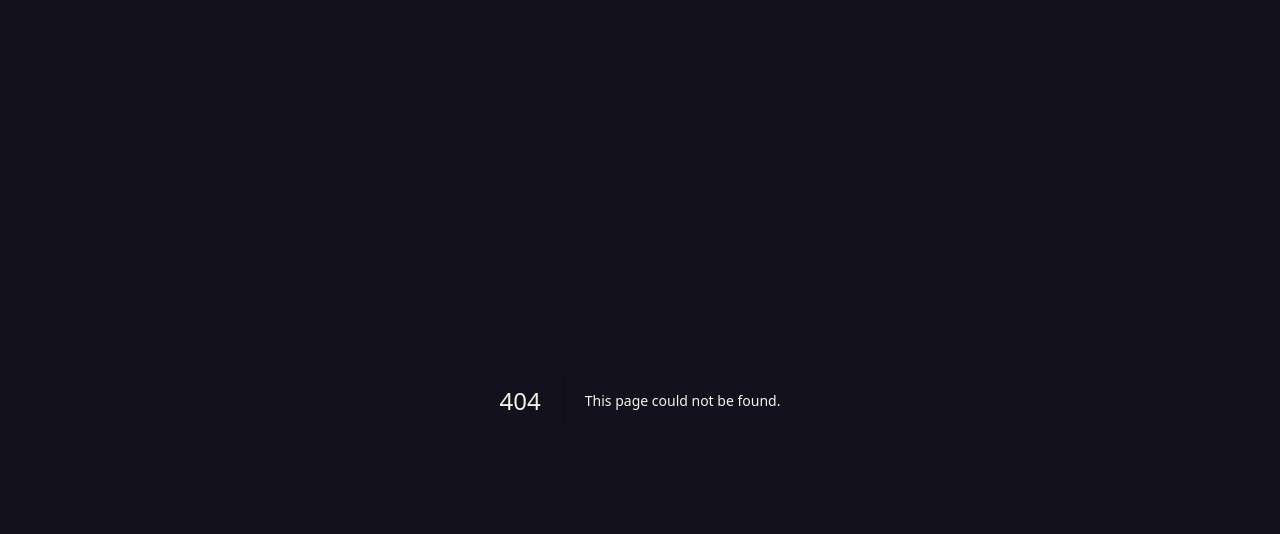
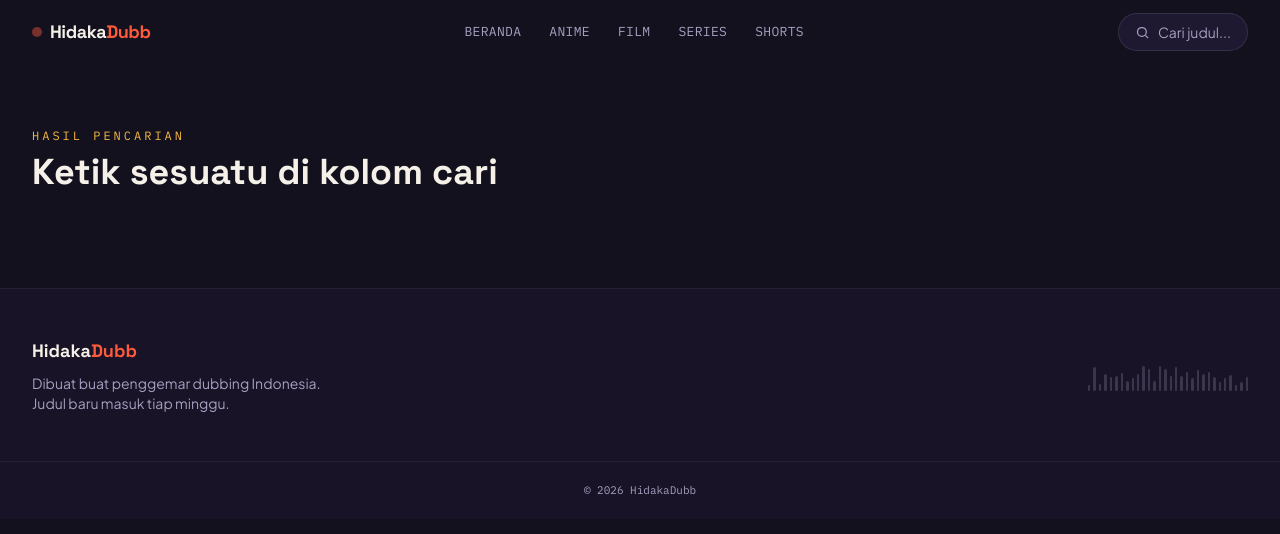
Before and after one commit to AlanAkmil/HidakaDubb, a Next.js app: page /cari in a window 1280 px wide. Before the commit this address had no page. Shown: the top 534 px of the page. Built offline with nearby package versions, Linux system fonts and the light colour scheme.

Commit message:
add app/cari/page.tsx

```diff
--- /dev/null
+++ b/app/cari/page.tsx
@@ -0,0 +1,55 @@
+import Navbar from "@/components/Navbar";
+import Footer from "@/components/Footer";
+import VideoCard from "@/components/VideoCard";
+import { search } from "@/lib/scraper";
+
+export const revalidate = 0;
+
+export default async function CariPage({
+  searchParams,
+}: {
+  searchParams: { q?: string };
+}) {
+  const q = searchParams.q?.trim() || "";
+
+  let results: Awaited<ReturnType<typeof search>>["results"] = [];
+  if (q) {
+    try {
+      const res = await search(q);
+      results = res.results;
+    } catch {
+      results = [];
+    }
+  }
+
+  return (
+    <main>
+      <Navbar />
+      <div className="mx-auto max-w-7xl px-5 md:px-8 py-16">
+        <div className="font-mono text-xs tracking-[0.25em] text-studio-amber mb-2">
+          HASIL PENCARIAN
+        </div>
+        <h1 className="font-display font-bold text-2xl md:text-4xl mb-8">
+          {q ? `"${q}"` : "Ketik sesuatu di kolom cari"}
+        </h1>
+
+        {q && results.length === 0 && (
+          <div className="rounded-xl border border-white/5 bg-studio-panel py-16 text-center">
+            <p className="text-studio-muted">
+              Gak ketemu judul buat &quot;{q}&quot;. Coba kata kunci lain.
+            </p>
+          </div>
+        )}
+
+        {results.length > 0 && (
+          <div className="grid grid-cols-2 sm:grid-cols-3 lg:grid-cols-4 gap-x-5 gap-y-9">
+            {results.map((v, i) => (
+              <VideoCard key={v.path} video={v} index={i} />
+            ))}
+          </div>
+        )}
+      </div>
+      <Footer />
+    </main>
+  );
+}
```
